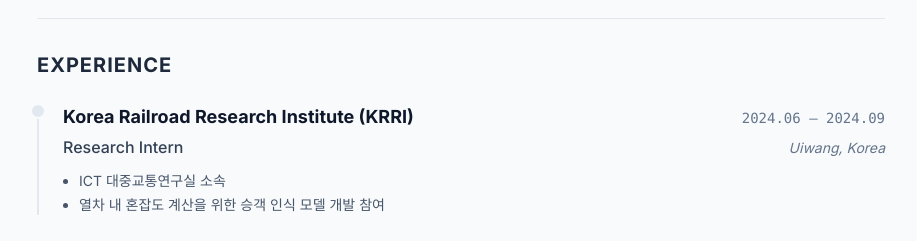
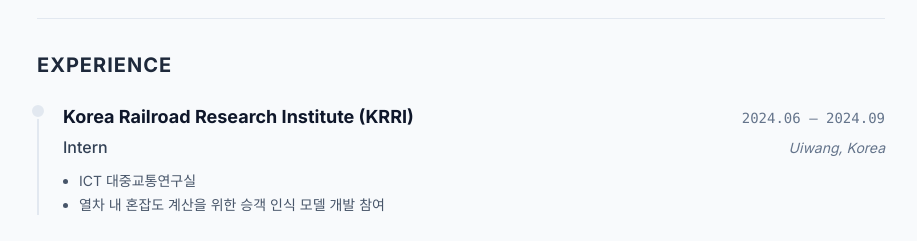
Before and after one commit to SeungPyo-Jeon/SeungPyo-Jeon.github.io, a React (Vite) app: page / in a window 1280 px wide. Shown: the part 1620-1861 px from the top of the page, without its empty margins (179-1096 px from the left). Built offline with nearby package versions, Linux system fonts and the light colour scheme.

Commit message:
feat: Update portfolio data and CI configuration
Refactors the KRRI intern role to be more concise and removes outdated GitHub Pages deployment workflow. The CI workflow was replaced with a newer version or removed, as it was no longer needed.

```diff
--- a/data.ts
+++ b/data.ts
@@ -42,11 +42,11 @@
   experience: [
     {
       company: "Korea Railroad Research Institute (KRRI)",
-      position: "Research Intern",
+      position: "Intern",
       location: "Uiwang, Korea",
       period: "2024.06 – 2024.09",
       description: [
-        "ICT 대중교통연구실 소속",
+        "ICT 대중교통연구실",
         "열차 내 혼잡도 계산을 위한 승객 인식 모델 개발 참여"
       ]
     }
```
